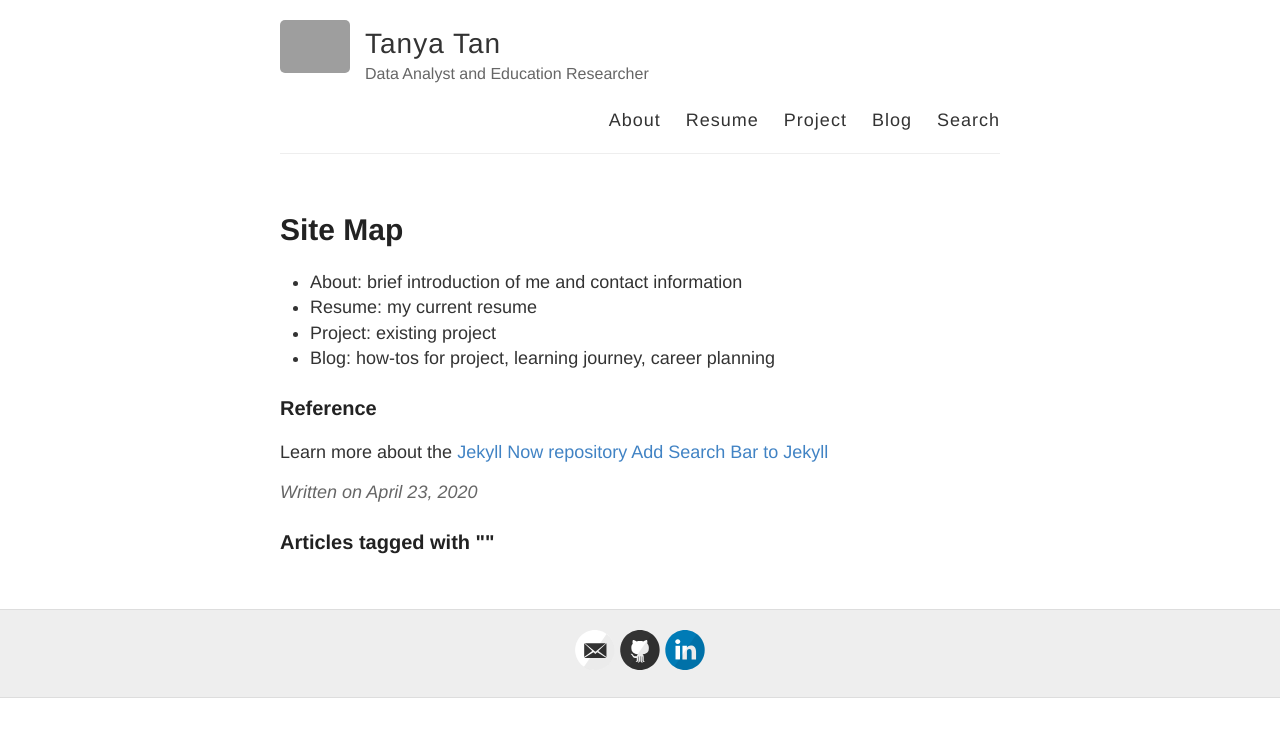
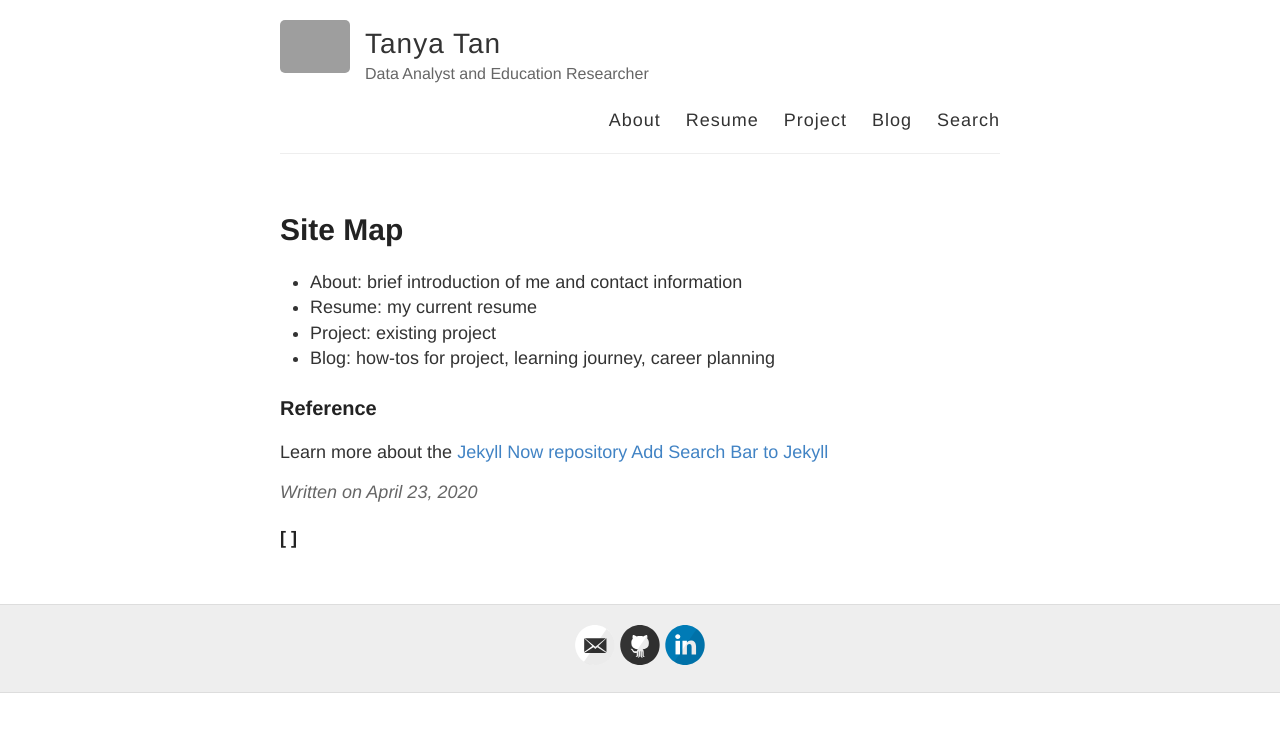
Before and after one commit to tanyayt/personal_website, a Jekyll site: the page built from _posts/2020-04-23-Site-Map.md, in a window 1280 px wide. Shown: the top 737 px of the page. Built offline with Jekyll 4.4.1, drawn with Linux system fonts in a browser that asks for light colours; grey boxes are pictures that could not be loaded.

Commit message:
add tag block in h5 to post style

```diff
--- a/_layouts/post.html
+++ b/_layouts/post.html
@@ -14,15 +14,14 @@
   </div>
 
 <! –– to add tags  ––>
-  <div class="snippets">
-    <h3 class="snippets-heading">Articles tagged with "{{ page.tag-name }}"</h3>
 
-   {% for post in site.posts %}
-     {% if post.tags contains page.tag-name %}
-      	{% include snippet.html %}
-    {% endif %}
-   {% endfor %}
-  </div>
+<h5><span>[
+  {% for tag in page.tags %}
+    {% capture tag_name %}{{ tag }}{% endcapture %}
+    <a href="/tag/{{ tag_name }}"><code class="highligher-rouge"><nobr>{{ tag_name }}</nobr></code>&nbsp;</a>
+  {% endfor %}
+]</span></h5>
 
 <! –– end of adding tags  ––>
+
 </article>
```
